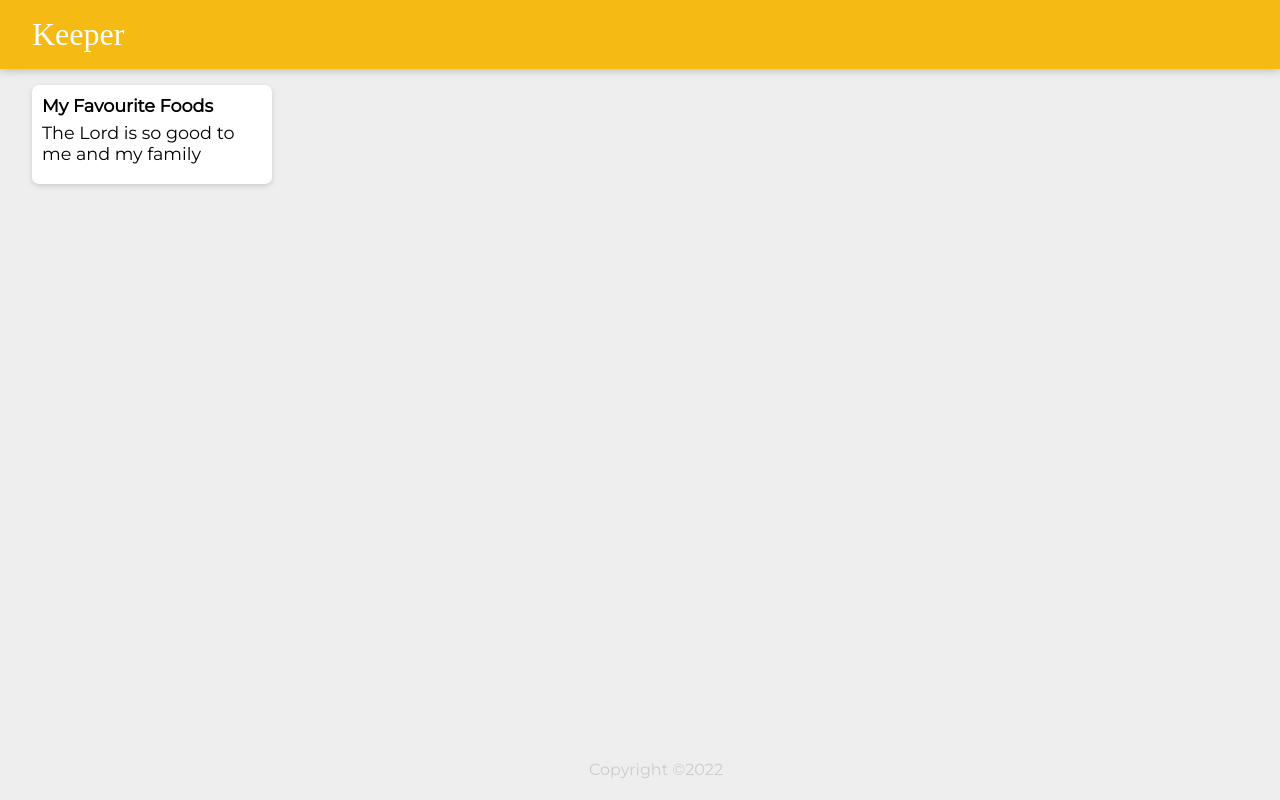
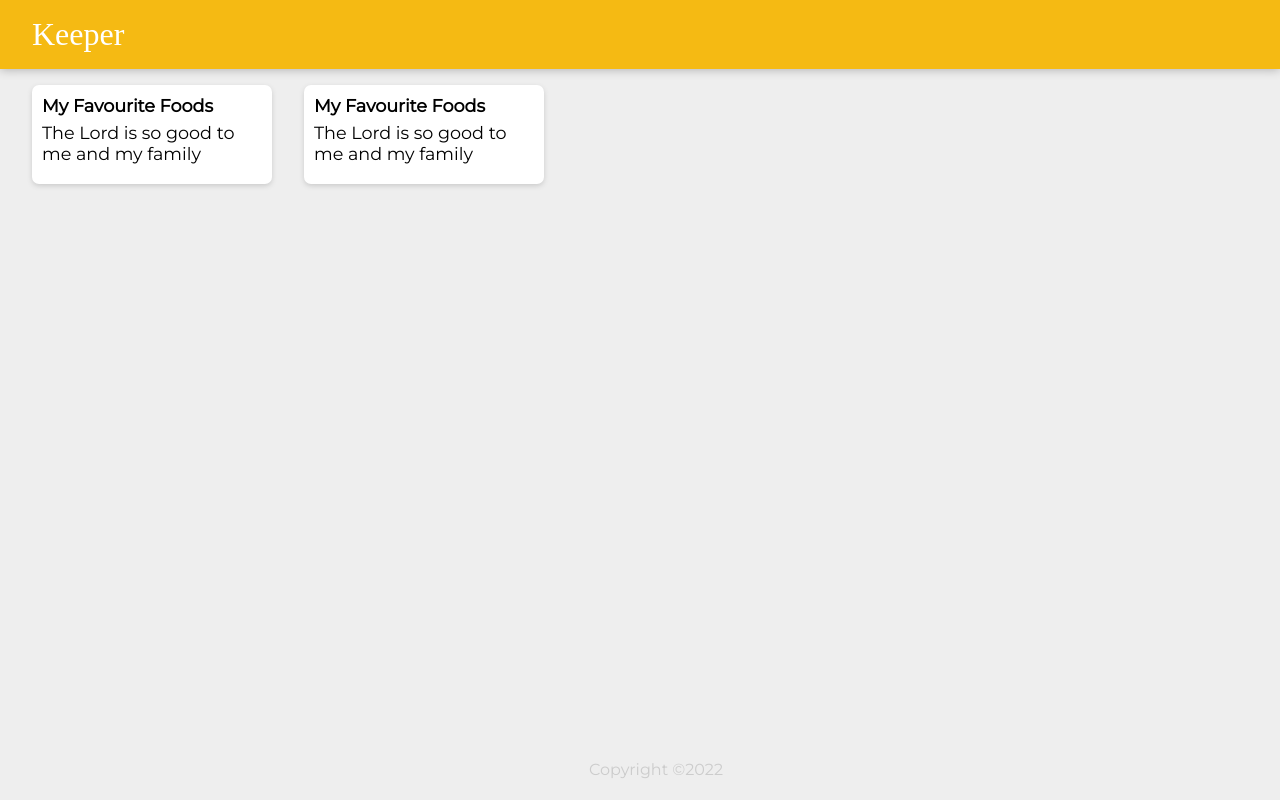
Before and after one commit to Lekan-Osindeinde/keeper-app-part-1, a React (Create React App) app: page / in a window 1280 px wide. Built offline with nearby package versions, Linux system fonts and the light colour scheme; a web font is replaced by a local one.

Commit message:
fouth commit

```diff
--- a/src/App.jsx
+++ b/src/App.jsx
@@ -8,6 +8,7 @@ function App() {
     <div>
       <Header />
       <Note />
+      <Note />
       <Footer />
 
     </div>
```
